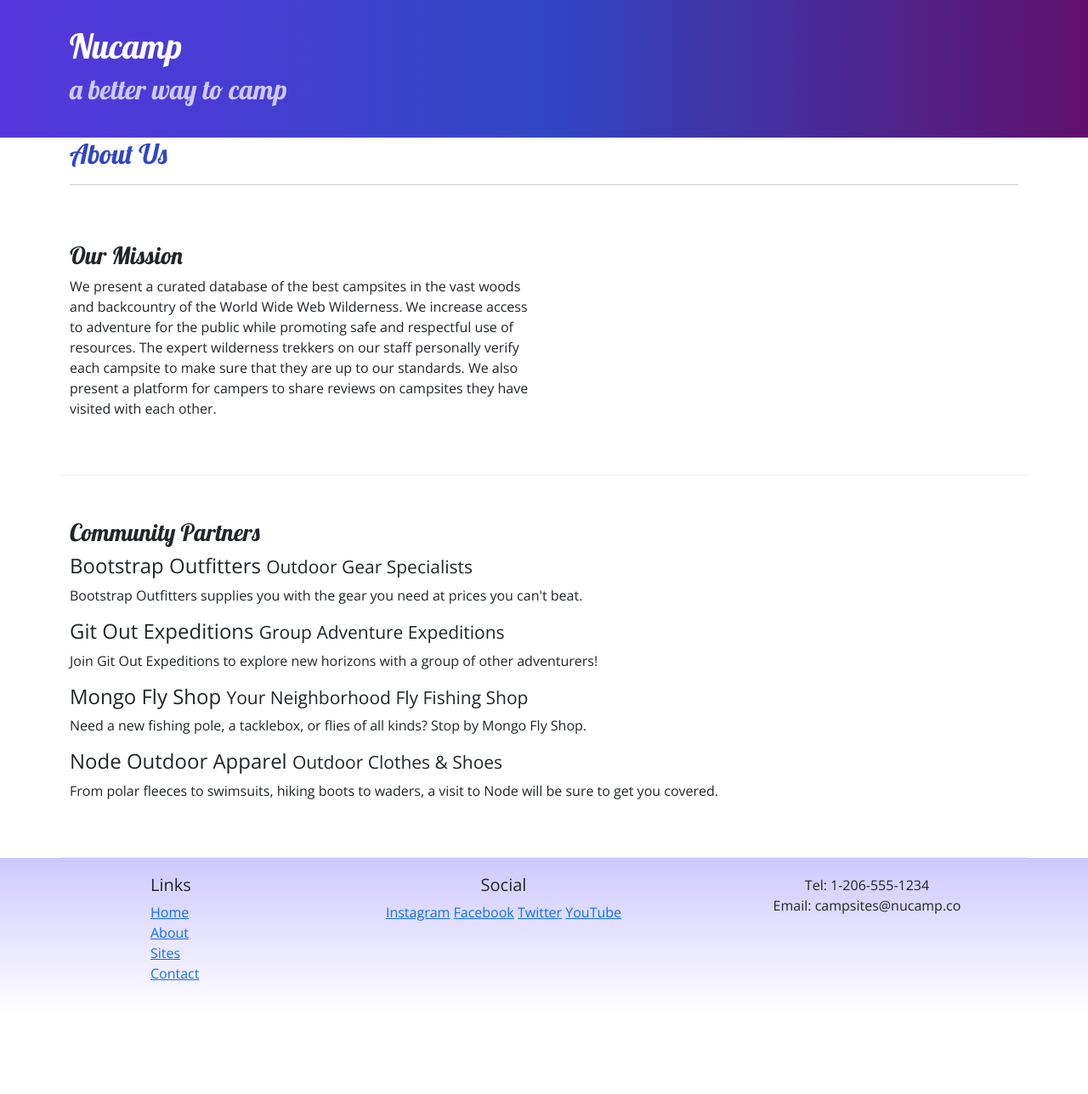
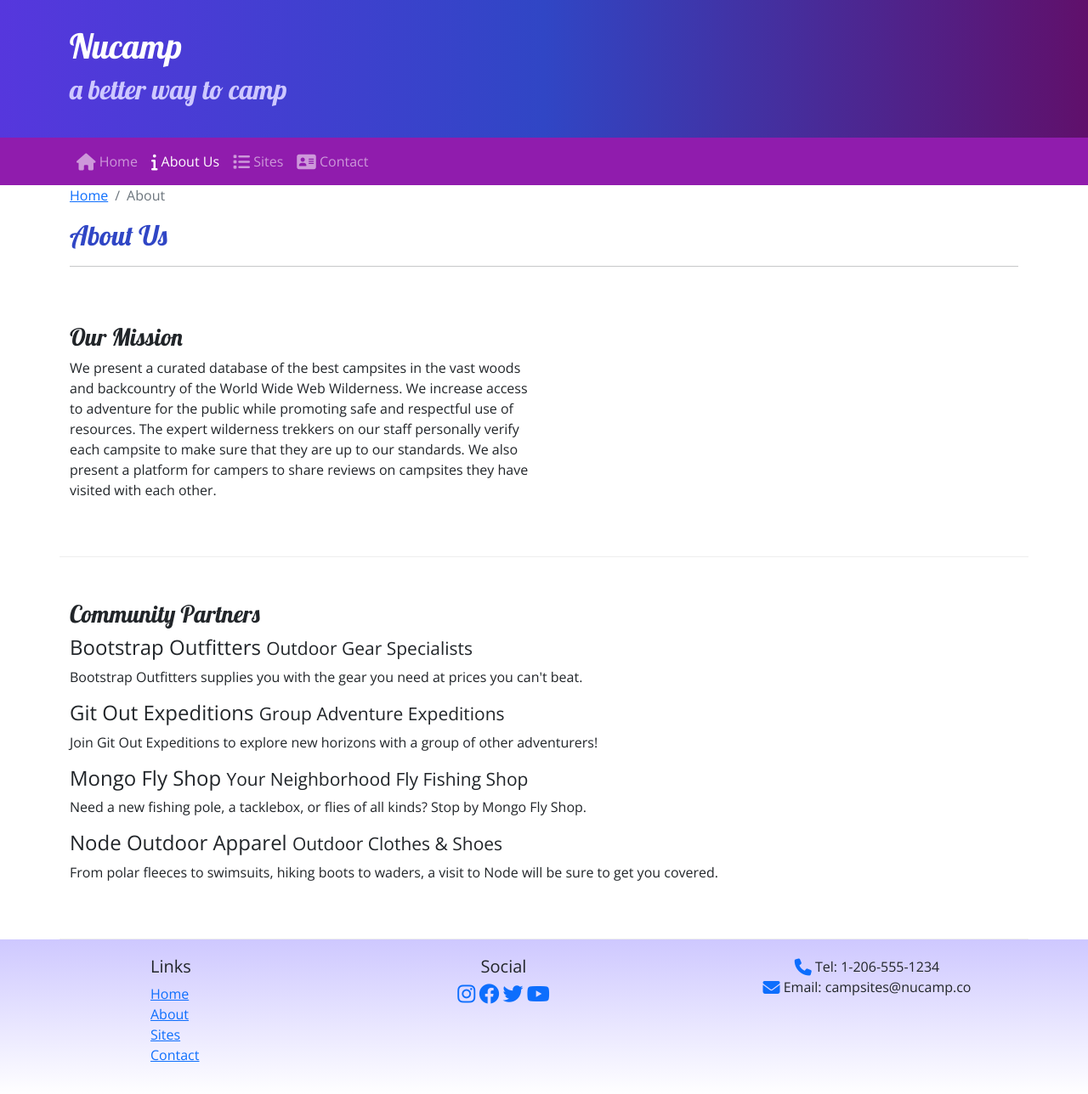
Before and after one commit to kmundaray/nucampsite, a plain HTML site: page aboutus.html in a window 1280 px wide. Shown: the whole page at 85% size. Before the commit the page ends 1194 px from the top, so only its background shows below. Drawn offline with nearby package versions, Linux system fonts and the light colour scheme.

Commit message:
added font awesome icons

```diff
--- a/aboutus.html
+++ b/aboutus.html
@@ -11,13 +11,14 @@
         integrity="sha384-rbsA2VBKQhggwzxH7pPCaAqO46MgnOM80zW1RWuH61DGLwZJEdK2Kadq2F9CUG65" crossorigin="anonymous" />
 
     <!-- Additional CSS must be placed after Bootstrap CSS -->
+    <link rel="stylesheet" href="https://cdnjs.cloudflare.com/ajax/libs/font-awesome/6.2.1/css/all.min.css" integrity="sha512-MV7K8+y+gLIBoVD59lQIYicR65iaqukzvf/nwasF0nqhPay5w/9lJmVM2hMDcnK1OnMGCdVK+iQrJ7lzPJQd1w==" crossorigin="anonymous" referrerpolicy="no-referrer" />
     <link rel="stylesheet" href="https://fonts.googleapis.com/css?family=Lobster|Open+Sans" />
     <link rel="stylesheet" href="css/styles.css" />
     <title>Nucamp: A Better Way To Camp</title>
 </head>
 
 <body>
-
+    <!-- header -->
     <header>
         <div class="container">
             <div class="row">
@@ -29,9 +30,30 @@
         </div>
     </header>
 
+    <!-- navbar -->
+    <nav class="navbar navbar-expand-sm navbar-dark sticky-top">
+        <div class="container">
+            <button class="navbar-toggler ms-auto" typ="button" data-bs-toggle="collapse" data-bs-target="#nucampNavbar">
+                <span class="navbar-toggler-icon"></span>
+            </button>
+            <div class="collapse navbar-collapse" id="nucampNavbar">
+                <ul class="navbar-nav">
+                    <li class="nav-item"><a class="nav-link" href="index.html"><i class="fa-solid fa-house fa-lg"></i> Home</a></li>
+                    <li class="nav-item"><a class="nav-link active" href="aboutus.html"><i class="fa-solid fa-info fa-lg"></i> About Us</a></li>
+                    <li class="nav-item"><a class="nav-link" href="#"><i class="fa-solid fa-list fa-lg"></i> Sites</a></li>
+                    <li class="nav-item"><a class="nav-link" href="#"><i class="fa-solid fa-address-card fa-lg"></i> Contact</a></li>
+                </ul>
+            </div>
+    </nav>
+
+    <!-- main section -->
     <main class="container">
-        <div>
-            <div>
+        <div class="row">
+            <div class="col">
+                <ol class="breadcrumb">
+                    <li class="breadcrumb-item"><a href="index.html">Home</a></li>
+                    <li class="breadcrumb-item active">About</li>
+                </ol>
                 <h2>About Us</h2>
                 <hr />
             </div>
@@ -60,7 +82,8 @@
                 <h4>Mongo Fly Shop <small>Your Neighborhood Fly Fishing Shop</small></h4>
                 <p class="d-none d-sm-block">Need a new fishing pole, a tacklebox, or flies of all kinds? Stop by Mongo Fly Shop.</p>
                 <h4>Node Outdoor Apparel <small>Outdoor Clothes & Shoes</small></h4>
-                <p class="d-none d-sm-block">From polar fleeces to swimsuits, hiking boots to waders, a visit to Node will be sure to get you covered.</p>
+                <p class="d-none d-sm-block">From polar fleeces to swimsuits, hiking boots to waders, a visit to Node will be sure to get
+                    you covered.</p>
             </div>
         </section>
     </main>
@@ -79,14 +102,14 @@
                 </div>
                 <div class="col-6 col-sm-5 text-center">
                     <h5>Social</h5>
-                    <a href="http://instagram.com/">Instagram</a>
-                    <a href="http://facebook.com/">Facebook</a>
-                    <a href="http://twitter.com/">Twitter</a>
-                    <a href="http://youtube.com/">YouTube</a>
+                    <a href="http://instagram.com/"><i class="fa-brands fa-instagram fa-xl"></i></a>
+                    <a href="http://facebook.com/"><i class="fa-brands fa-facebook fa-xl"></i></a>
+                    <a href="http://twitter.com/"><i class="fa-brands fa-twitter fa-xl"></i></a>
+                    <a href="http://youtube.com/"><i class="fa-brands fa-youtube fa-xl"></i></a>
                 </div>
                 <div class="col-sm-4 text-center">
-                    Tel: 1-206-555-1234<br />
-                    Email: campsites@nucamp.co
+                    <i class="fa-solid fa-phone fa-lg text-primary"></i> Tel: 1-206-555-1234<br />
+                    <i class="fa-solid fa-envelope fa-lg text-primary"></i> Email: campsites@nucamp.co
                 </div>
             </div>
         </div>
--- a/css/styles.css
+++ b/css/styles.css
@@ -30,3 +30,7 @@ footer {
     border-bottom: 1px ridge;
     min-height: 200px;
 }
+
+.navbar {
+    background-color: #901cad;
+}
```
Also changed, not shown: index.html (+27 -8 lines).
